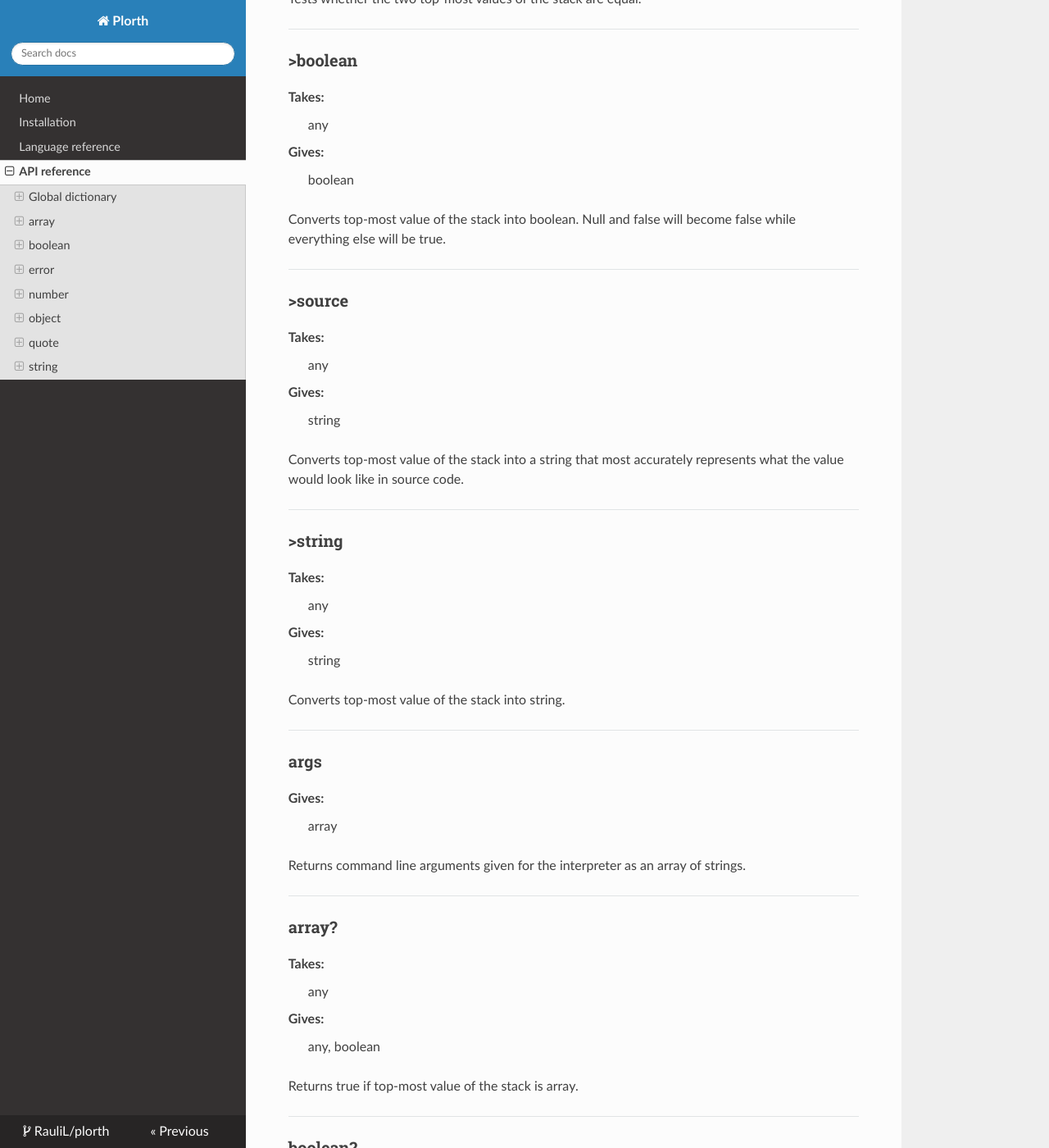
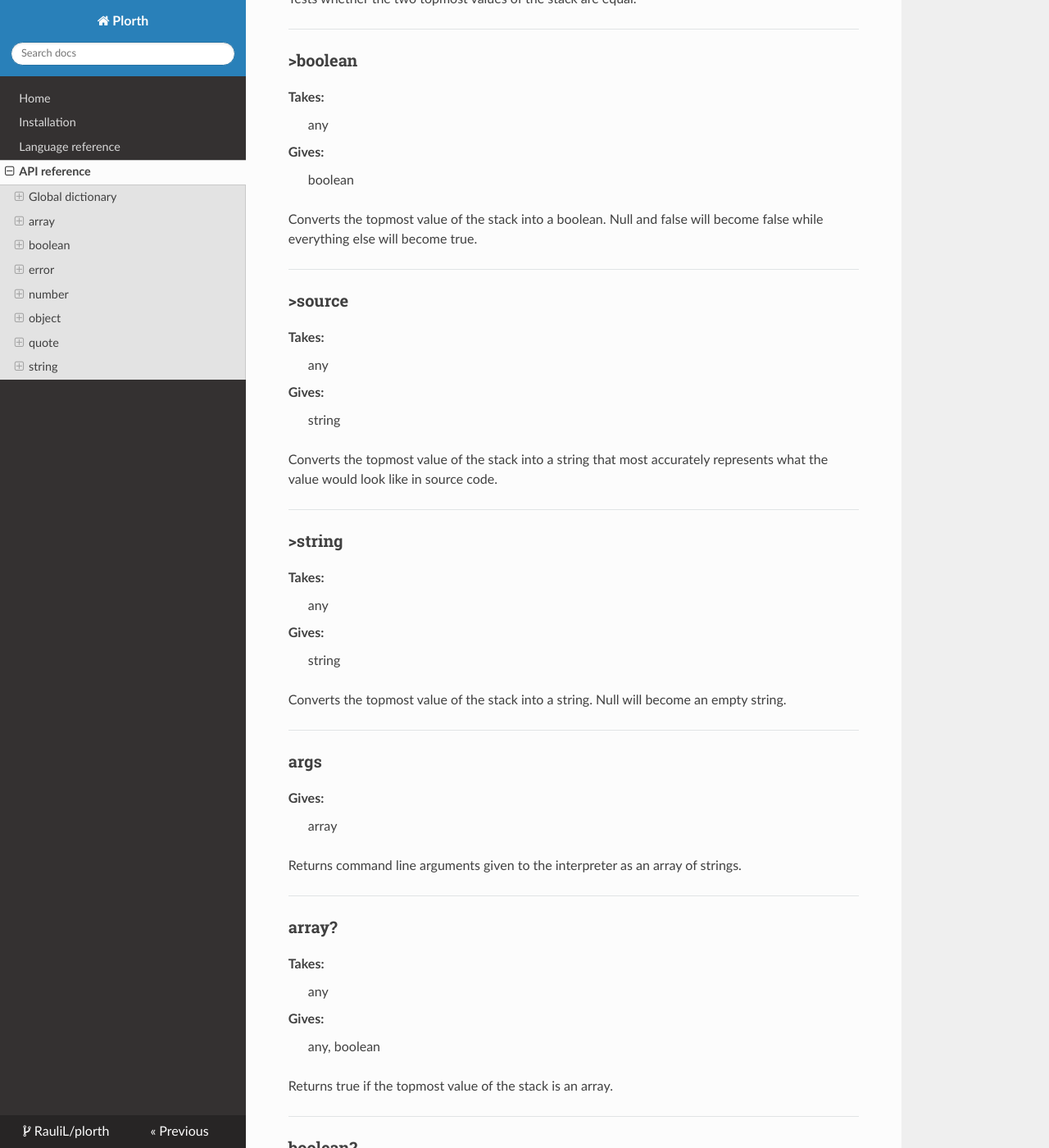
Before and after one commit to RauliL/plorth, an MkDocs documentation site: the page built from docs/api.md, in a window 1280 px wide and 1400 px high, scrolled down 1318 px. Shown: the whole window at 82% size. Built offline with MkDocs 1.6.1, drawn with Linux system fonts in a browser that asks for light colours; nearby versions of some CDN libraries; old or Windows-style settings are respelled for this version of MkDocs; some of the changed text lies outside the part shown.

Commit message:
Improve API documentation grammar
Improve the grammar.
Fix minor errors.
Clarify minor issues.

```diff
--- a/docs/api.md
+++ b/docs/api.md
@@ -15,7 +15,7 @@
   <dd>boolean</dd>
 </dl>
 
-Tests whether the two top-most values of the stack are not equal.
+Tests whether the two topmost values of the stack are not equal.
 
 ---
 
@@ -26,7 +26,7 @@ Tests whether the two top-most values of the stack are not equal.
   <dd>any, any</dd>
 </dl>
 
-Discards two top-most values from the stack.
+Discards the two topmost values from the stack.
 
 
     1 2 3 2drop #=> 1
@@ -42,7 +42,7 @@ Discards two top-most values from the stack.
   <dd>any, any, any, any</dd>
 </dl>
 
-Duplicates two top-most values of the stack.
+Duplicates two topmost values of the stack.
 
 
     1 2 2dup #=> 1 2 1 2
@@ -58,7 +58,7 @@ Duplicates two top-most values of the stack.
   <dd>boolean</dd>
 </dl>
 
-Tests whether the two top-most values of the stack are equal.
+Tests whether the two topmost values of the stack are equal.
 
 ---
 
@@ -71,8 +71,8 @@ Tests whether the two top-most values of the stack are equal.
   <dd>boolean</dd>
 </dl>
 
-Converts top-most value of the stack into boolean. Null and false will
-become false while everything else will be true.
+Converts the topmost value of the stack into a boolean. Null and false
+will become false while everything else will become true.
 
 ---
 
@@ -85,7 +85,7 @@ become false while everything else will be true.
   <dd>string</dd>
 </dl>
 
-Converts top-most value of the stack into a string that most accurately
+Converts the topmost value of the stack into a string that most accurately
 represents what the value would look like in source code.
 
 ---
@@ -99,7 +99,8 @@ represents what the value would look like in source code.
   <dd>string</dd>
 </dl>
 
-Converts top-most value of the stack into string.
+Converts the topmost value of the stack into a string. Null will become
+an empty string.
 
 ---
 
@@ -110,7 +111,7 @@ Converts top-most value of the stack into string.
   <dd>array<string></dd>
 </dl>
 
-Returns command line arguments given for the interpreter as an array of
+Returns command line arguments given to the interpreter as an array of
 strings.
 
 ---
@@ -124,7 +125,7 @@ strings.
   <dd>any, boolean</dd>
 </dl>
 
-Returns true if top-most value of the stack is array.
+Returns true if the topmost value of the stack is an array.
 
 ---
 
@@ -137,7 +138,7 @@ Returns true if top-most value of the stack is array.
   <dd>any, boolean</dd>
 </dl>
 
-Returns true if top-most value of the stack is boolean.
+Returns true if the topmost value of the stack is a boolean.
 
 ---
 
@@ -156,7 +157,7 @@ Clears the entire stack of current context.
   <dd>quote</dd>
 </dl>
 
-Compiles given string of source code into quote.
+Compiles given string of source code into a quote.
 
 ---
 
@@ -190,7 +191,7 @@ Pushes current depth of the stack onto stack.
   <dd>any</dd>
 </dl>
 
-Discards top-most value from the stack.
+Discards topmost value from the stack.
 
 
     1 drop #=> empty stack
@@ -206,7 +207,7 @@ Discards top-most value from the stack.
   <dd>any, any</dd>
 </dl>
 
-Duplicates top-most value of the stack.
+Duplicates the topmost value of the stack.
 
 
     1 dup #=> 1 1
@@ -232,7 +233,8 @@ Pushes Eulers number onto stack.
 </dl>
 
 Outputs given Unicode code point into the standard output stream. Range
-error will be thrown if the given number is not valid Unicode code point.
+error will be thrown if the given number is not a valid Unicode code
+point.
 
 ---
 
@@ -245,7 +247,7 @@ error will be thrown if the given number is not valid Unicode code point.
   <dd>any, boolean</dd>
 </dl>
 
-Returns true if top-most value of the stack is error.
+Returns true if the topmost value of the stack is an error.
 
 ---
 
@@ -256,7 +258,7 @@ Returns true if top-most value of the stack is error.
   <dd>boolean</dd>
 </dl>
 
-Pushes boolean value of false onto stack.
+Pushes the boolean value false onto stack.
 
 ---
 
@@ -267,7 +269,7 @@ Pushes boolean value of false onto stack.
   <dd>object</dd>
 </dl>
 
-Returns global dictionary as object.
+Returns the global dictionary as an object.
 
 ---
 
@@ -312,7 +314,7 @@ this execution context.
   <dd>object</dd>
 </dl>
 
-Returns local dictionary of current execution context as object.
+Returns the local dictionary of current execution context as an object.
 
 ---
 
@@ -345,8 +347,8 @@ Does nothing. Can be used to construct empty quotes.
   <dd>number</dd>
 </dl>
 
-Returns the timestamp of the number of seconds that have elapsed since the
-Unix epoch (1 January 1970 00:00:00 UTC).
+Returns the number of seconds that have elapsed since the  Unix epoch
+(1 January 1970 00:00:00 UTC) rounded to the nearest integer.
 
 ---
 
@@ -357,7 +359,7 @@ Unix epoch (1 January 1970 00:00:00 UTC).
   <dd>null</dd>
 </dl>
 
-Pushes null value onto stack.
+Pushes the null value onto stack.
 
 ---
 
@@ -370,7 +372,7 @@ Pushes null value onto stack.
   <dd>any, boolean</dd>
 </dl>
 
-Returns true if top-most value of the stack is null.
+Returns true if the topmost value of the stack is null.
 
 ---
 
@@ -383,7 +385,7 @@ Returns true if top-most value of the stack is null.
   <dd>any, boolean</dd>
 </dl>
 
-Returns true if top-most value of the stack is boolean.
+Returns true if the topmost value of the stack is a number.
 
 ---
 
@@ -396,7 +398,7 @@ Returns true if top-most value of the stack is boolean.
   <dd>any, boolean</dd>
 </dl>
 
-Returns true if top-most value of the stack is object.
+Returns true if the topmost value of the stack is an object.
 
 ---
 
@@ -409,7 +411,7 @@ Returns true if top-most value of the stack is object.
   <dd>any, any, any</dd>
 </dl>
 
-Copies second top-most value of the stack into top-most value of the
+Copies second topmost value of the stack into topmost value of the
 stack.
 
 
@@ -424,7 +426,7 @@ stack.
   <dd>number</dd>
 </dl>
 
-Pushes value of pi onto stack.
+Pushes the value of pi onto stack.
 
 ---
 
@@ -435,7 +437,7 @@ Pushes value of pi onto stack.
   <dd>any</dd>
 </dl>
 
-Prints top-most value of the stack to stdout.
+Prints topmost value of the stack to stdout.
 
 ---
 
@@ -446,7 +448,8 @@ Prints top-most value of the stack to stdout.
   <dd>any</dd>
 </dl>
 
-Prints top-most value of the stack to stdout with terminating new line.
+Prints the topmost value of the stack to stdout with a terminating new
+line.
 
 ---
 
@@ -459,7 +462,7 @@ Prints top-most value of the stack to stdout with terminating new line.
   <dd>any, object</dd>
 </dl>
 
-Retrieves proto of the top-most value. If the top-most value of the stack
+Retrieves proto of the topmost value. If the topmost value of the stack
 is null, null will be returned instead.
 
 ---
@@ -473,7 +476,7 @@ is null, null will be returned instead.
   <dd>any, boolean</dd>
 </dl>
 
-Returns true if top-most value of the stack is quote.
+Returns true if the topmost value of the stack is a quote.
 
 ---
 
@@ -486,7 +489,7 @@ Returns true if top-most value of the stack is quote.
   <dd>error</dd>
 </dl>
 
-Construct instance of range error with with given optional error message
+Construct an instance of range error with given optional error message
 and places it on the stack.
 
 ---
@@ -500,7 +503,7 @@ and places it on the stack.
   <dd>any, any, any</dd>
 </dl>
 
-Rotates three top-most values on the stack.
+Rotates the three topmost values on the stack.
 
 
     1 2 3 rot #=> 2 3 1
@@ -516,7 +519,7 @@ Rotates three top-most values on the stack.
   <dd>any, boolean</dd>
 </dl>
 
-Returns true if top-most value of the stack is string.
+Returns true if the topmost value of the stack is a string.
 
 ---
 
@@ -529,7 +532,7 @@ Returns true if top-most value of the stack is string.
   <dd>any, any</dd>
 </dl>
 
-Swaps positions of two top-most values on the stack.
+Swaps positions of the two topmost values on the stack.
 
 
     1 2 swap #=> 2 1
@@ -543,11 +546,23 @@ Swaps positions of two top-most values on the stack.
   <dd>boolean</dd>
 </dl>
 
-Pushes boolean value of true onto stack.
+Pushes the boolean value true onto stack.
 
 ---
 
 ### try
+
+<dl>
+  <dt>Takes:</dt>
+  <dd>quote, quote</dd>
+</dl>
+
+Executes first quote and if it throws an error, calls second quote with
+the error on top of the stack.
+
+---
+
+### try-else
 
 <dl>
   <dt>Takes:</dt>
@@ -569,7 +584,7 @@ be called instead.
   <dd>any, any, any</dd>
 </dl>
 
-Copies top-most value of the stack as the third top-most value of the
+Copies the topmost value of the stack as the third topmost value of the
 stack.
 
 
@@ -586,49 +601,49 @@ stack.
   <dd>error</dd>
 </dl>
 
-Construct instance of type error with with given optional error message
+Construct an instance of type error with with given optional error
+message and places it on the stack.
+
+---
+
+### typeof
+
+<dl>
+  <dt>Takes:</dt>
+  <dd>any</dd>
+  <dt>Gives:</dt>
+  <dd>any, string</dd>
+</dl>
+
+Returns name of the type of the topmost value as a string.
+
+---
+
+### unknown-error
+
+<dl>
+  <dt>Takes:</dt>
+  <dd>string|null</dd>
+  <dt>Gives:</dt>
+  <dd>error</dd>
+</dl>
+
+Construct an instance of unknown error with with given optional error
+message and places it on the stack.
+
+---
+
+### value-error
+
+<dl>
+  <dt>Takes:</dt>
+  <dd>string|null</dd>
+  <dt>Gives:</dt>
+  <dd>error</dd>
+</dl>
+
+Constructs an instance of value error with given optional error message
 and places it on the stack.
-
----
-
-### typeof
-
-<dl>
-  <dt>Takes:</dt>
-  <dd>any</dd>
-  <dt>Gives:</dt>
-  <dd>any, string</dd>
-</dl>
-
-Returns name of the type of given value as string.
-
----
-
-### unknown-error
-
-<dl>
-  <dt>Takes:</dt>
-  <dd>string|null</dd>
-  <dt>Gives:</dt>
-  <dd>error</dd>
-</dl>
-
-Construct instance of unknown error with with given optional error
-message and places it on the stack.
-
----
-
-### value-error
-
-<dl>
-  <dt>Takes:</dt>
-  <dd>string|null</dd>
-  <dt>Gives:</dt>
-  <dd>error</dd>
-</dl>
-
-Constructs instance of value error with given optional error message and
-places it on the stack.
 
 ---
 
```
Also changed, not shown: other parts of docs/api.md (+3 -3 lines), 1 other file.
